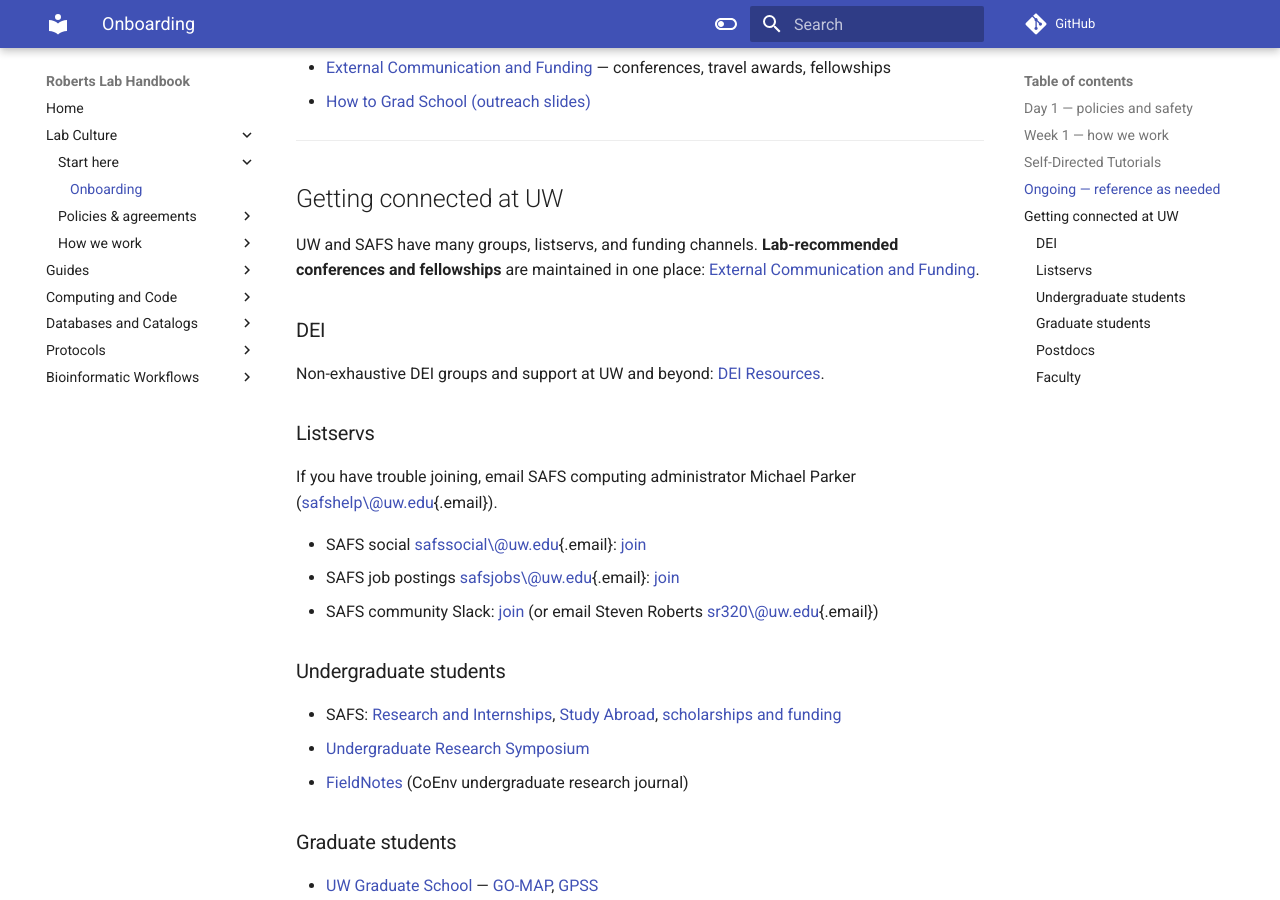
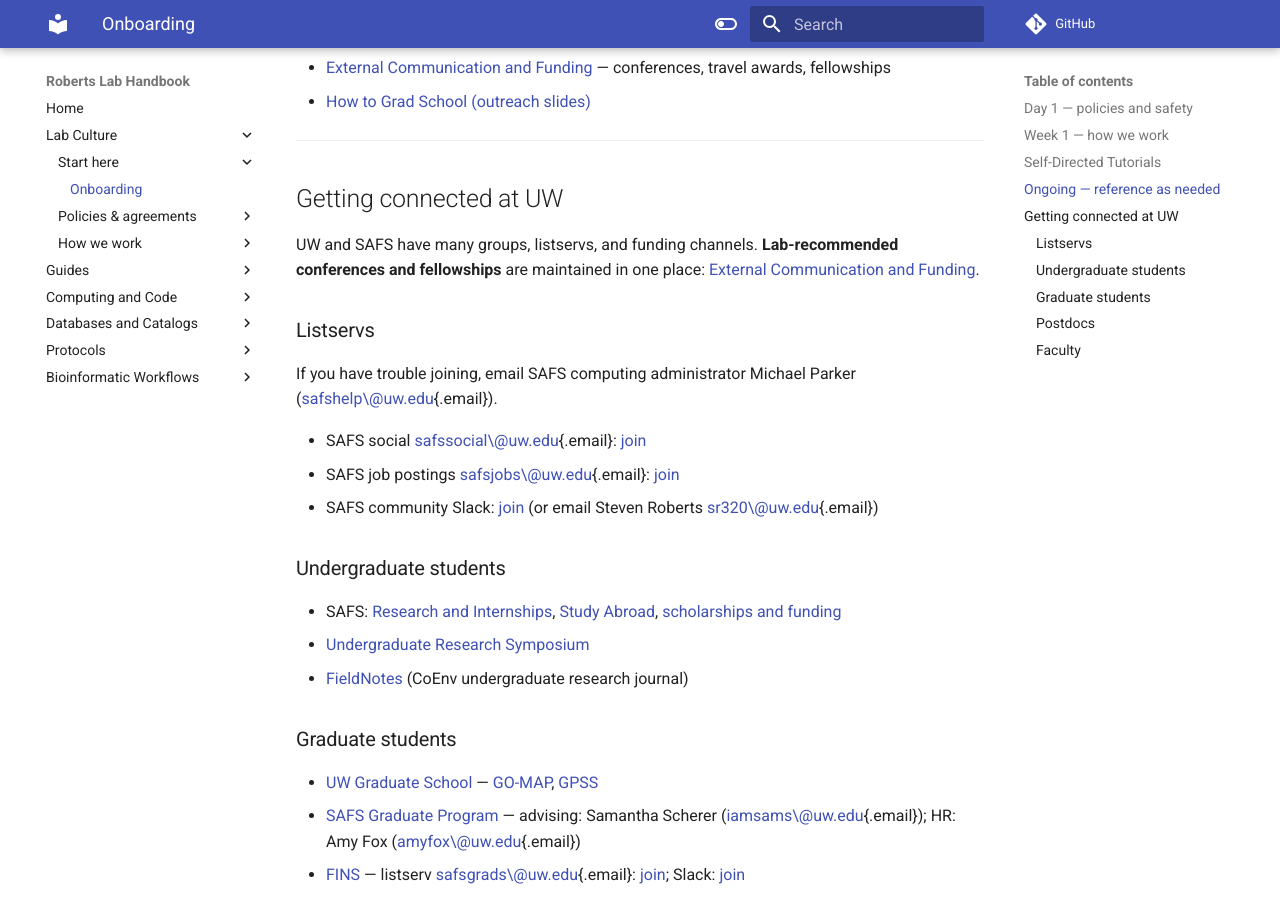
Before and after one commit to RobertsLab/resources, an MkDocs documentation site: the page built from docs/Onboarding.md, in a window 1280 px wide and 900 px high, scrolled down 1442 px. Built offline with MkDocs 1.6.1 and Material for MkDocs 9.7.7, drawn with Linux system fonts in a browser that asks for light colours; comment, search, counter and statistics services are not loaded.

Commit message:
Reorganization layout

```diff
--- a/docs/Onboarding.md
+++ b/docs/Onboarding.md
@@ -49,9 +49,6 @@ Hands-on, self-paced tutorials to build core skills. Each tracks your progress a
 
 UW and SAFS have many groups, listservs, and funding channels. **Lab-recommended conferences and fellowships** are maintained in one place: [External Communication and Funding](External-Communication-and-Funding.md).
 
-### DEI
-
-Non-exhaustive DEI groups and support at UW and beyond: [DEI Resources](DEI-Resources.md).
 
 ### Listservs
 
```
